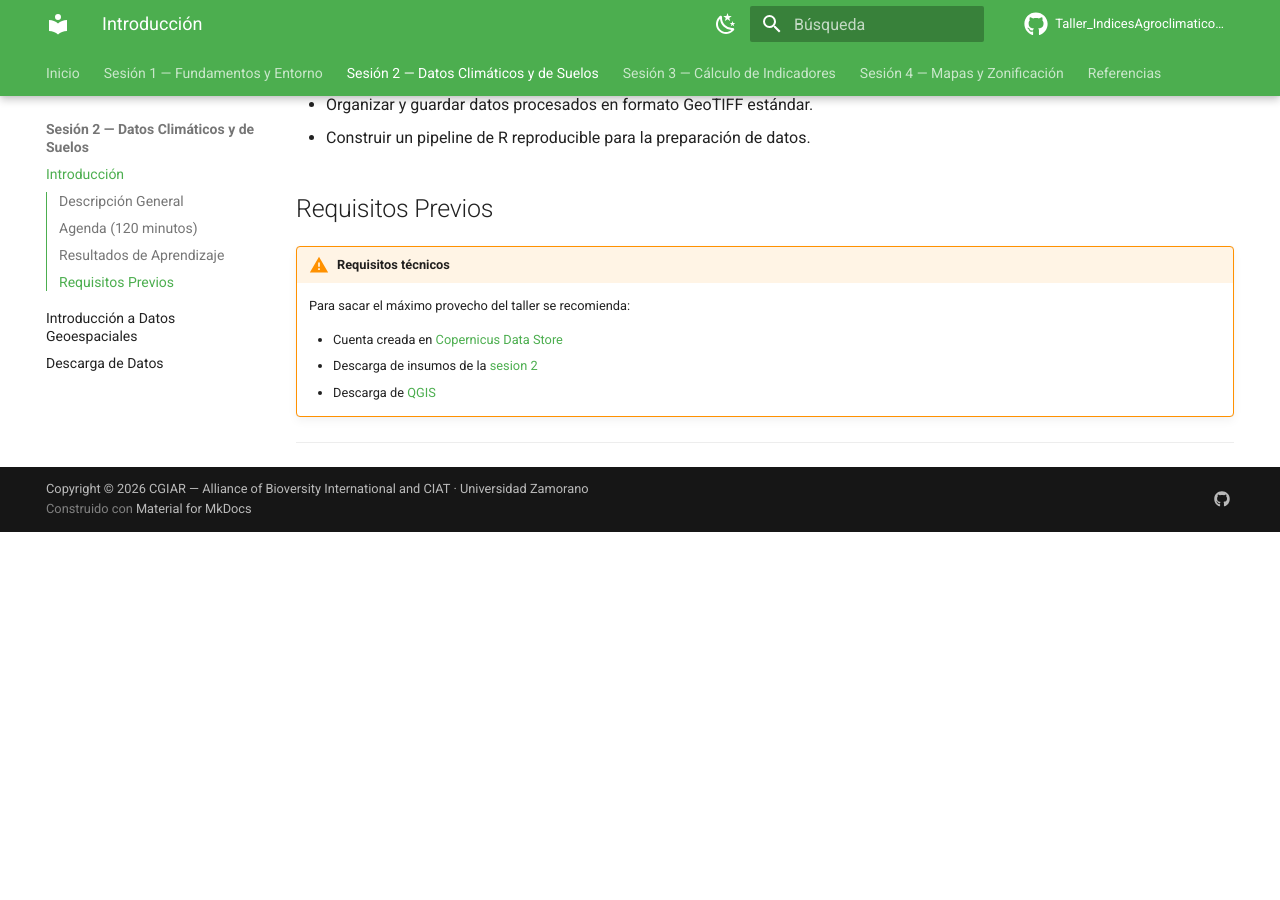
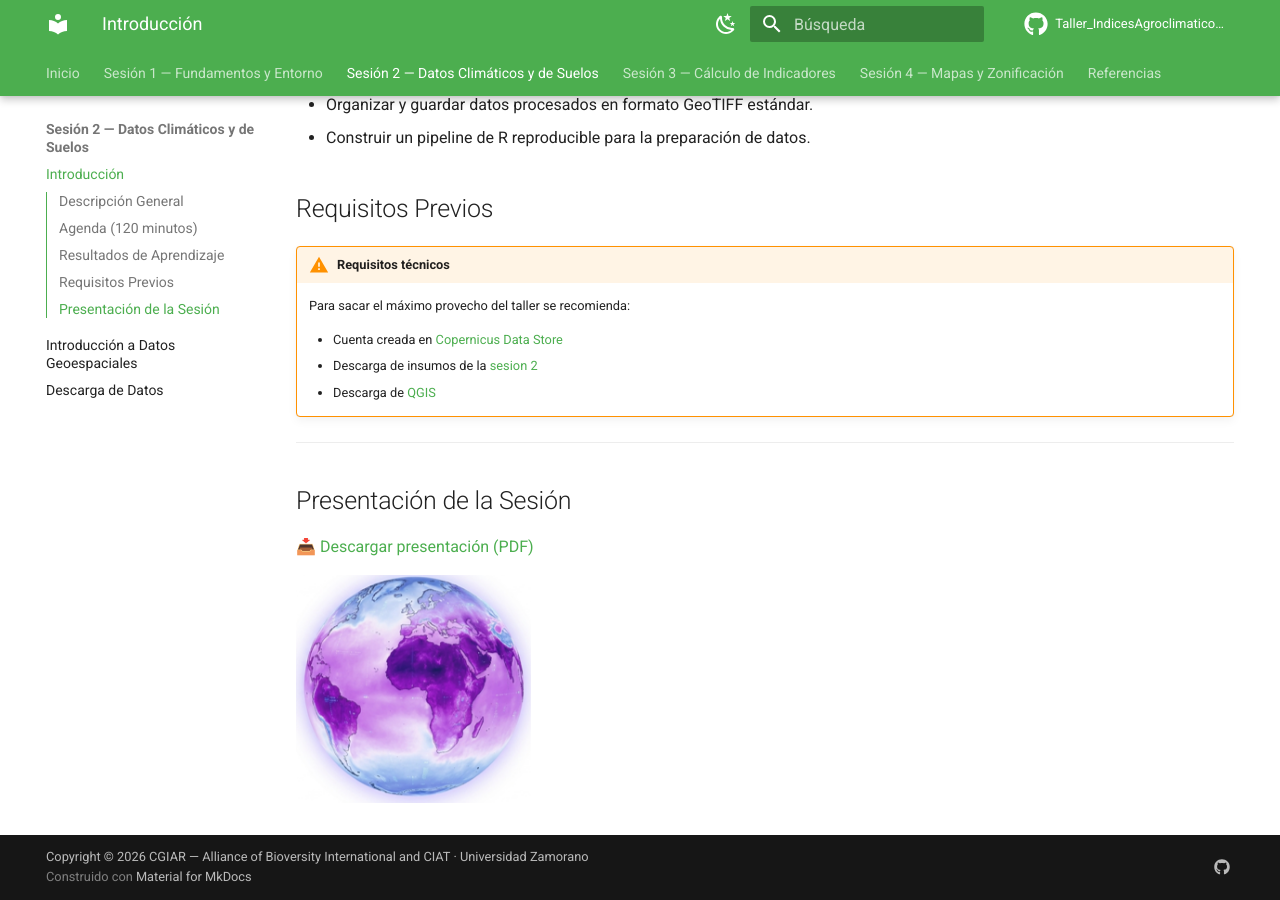
Before and after one commit to cbarriosperez/Taller_IndicesAgroclimaticos_Frijol, an MkDocs documentation site: the page built from docs/sesion2/index.md, in a window 1280 px wide and 900 px high, scrolled down 886 px. Built offline with MkDocs 1.6.1 and Material for MkDocs 9.7.7, drawn with Linux system fonts in a browser that asks for light colours; before the commit the page ends 1418 px from its top, so only the background shows below that.

Commit message:
download

```diff
--- a/docs/sesion2/index.md
+++ b/docs/sesion2/index.md
@@ -37,3 +37,9 @@ Al finalizar esta sesión, los participantes serán capaces de:
     - Descarga de [QGIS](https://qgis.org/download/)
 
 ---
+
+## Presentación de la Sesión
+
+[📥 Descargar presentación (PDF)](https://github.com/cbarriosperez/Taller_IndicesAgroclimaticos_Frijol/blob/main/docs/Presentations/Aguilar-Ariza_Sesion2_Procesamiento%20inicial%20de%20datos%20clim%C3%A1ticos%20y%20de%20suelos%20en%20R.pdf){ download }
+
+<img src="../Images/sesion2_banner.png" alt="Sesion2-Procesamiento inicial de datos climáticos y de suelos en R" style="width: 25%; border-radius: 6px;">
```
Also changed, not shown: docs/Images/sesion2_banner.png (added).
